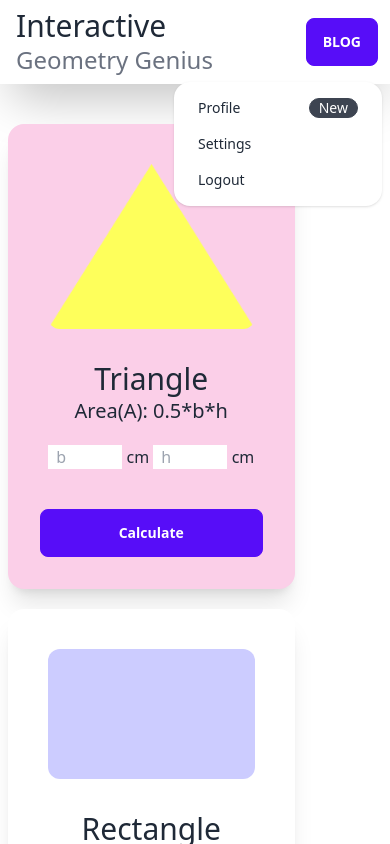
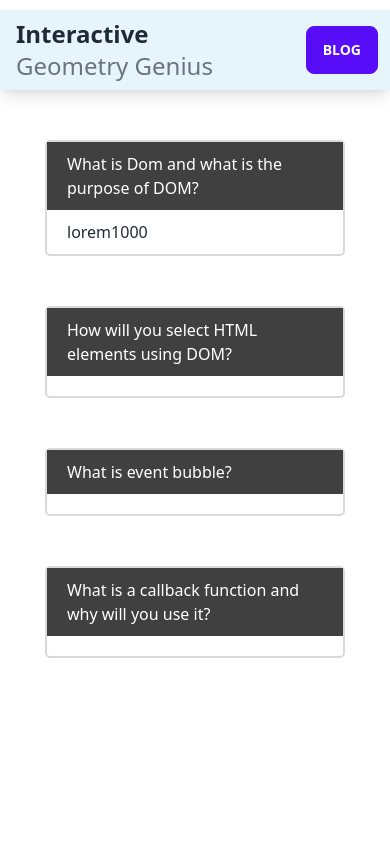
Before and after one commit to shakibul22/Geometry-genius, a plain HTML site: page index.html in a window 390 px wide. Both pictures are taken after a click on the label "BLOG". Shown: the top 844 px of the page. Drawn offline with nearby package versions, Linux system fonts and the light colour scheme.

Commit message:
blog-added

```diff
--- a/index.html
+++ b/index.html
@@ -1,20 +1,24 @@
 <!DOCTYPE html>
 <html lang="en">
+
 <head>
     <meta charset="UTF-8">
     <meta http-equiv="X-UA-Compatible" content="IE=edge">
     <meta name="viewport" content="width=device-width, initial-scale=1.0">
     <title>Geometry-Genius-Resources</title>
     <link href="https://cdn.jsdelivr.net/npm/daisyui@2.50.1/dist/full.css" rel="stylesheet" type="text/css" />
+    <link rel="stylesheet" href="./style.css">
     <script src="https://cdn.tailwindcss.com"></script>
+    <script defer src="js/index.js"></script>
 </head>
+
 <body>
     <header>
-        <div class="navbar bg-base-100 shadow-2xl">
-  <div class="flex-1">
-    <div class="row mx-2">
-        <div class="text-3xl">
-          <h1>Interactive</h1>
+        <div class="navbar bg-base-100 shadow-lg bg-[#1090d81a]" >
+            <div class="flex-1 " >
+                <div class="row mx-2 cursor-pointer" id="header-icon">
+                    <div class="font-bold text-2xl">
+                        <h1  class=" ">Interactive</h1>
                     </div>
                     <div class="text-gray-500 text-2xl">
                         <h3>Geometry Genius</h3>
@@ -24,55 +28,52 @@
             <div class="flex-none gap-2">
                 <div class="dropdown dropdown-end">
                     <div class="dropdown dropdown-open">
-  <label tabindex="0" class="btn btn-primary m-1">Blog</label>
+                        <label tabindex="0" class="btn btn-primary m-1" id="blog-button">Blog</label>
                     </div>
-      <ul tabindex="0" class="mt-3 p-2 shadow menu menu-compact dropdown-content bg-base-100 rounded-box w-52">
-        <li>
-          <a class="justify-between">
-            Profile
-            <span class="badge">New</span>
-          </a>
-        </li>
-        <li><a>Settings</a></li>
-        <li><a>Logout</a></li>
-      </ul>
                 </div>
             </div>
         </div>
     </header>
 
     <main>
-        <section class="mt-10 mx-1 flex flex-col md:flex-row lg:flex-row">
-            <div class="mx-1 grid md:grid-cols-2 lg:grid-cols-3 w-9/12 gap-5">
-                <div class="card w-full bg-base-100 bg-pink-200 shadow-xl">
+        <section class="mt-10 mx-1 flex flex-col md:flex-row lg:flex-row gap-40" id="home-page">
+
+
+            <div class="mx-1 grid md:grid-cols-2 lg:grid-cols-3 w-9/12 gap-5 mx-auto" id="shape-section">
+
+                <!-- Triangle -->
+
+                <div class="card w-full bg-base-100 shadow-xl" id="triangle">
                     <figure class="px-10 pt-10">
                         <img src="images/triangle.png" alt="Triangle" class="rounded-xl" />
                     </figure>
                     <div class="card-body text-center">
                         <div>
-                        <h2 class="text-3xl">Triangle</h2>
-                        <h5 class="text-xl
-                        mb-3">Area(A): <span>0.5*b*h</span> </h5>
+                            <h2 class="font-bold text-2xl" id="triangle-name">Triangle</h2>
+                            <h5 class="text-lg
+                        mb-3" id="triangle-area-field">Area(A): <span> 0.5 x b x h</span> </h5>
                         </div>
                         <div>
-                        <input type="text" class="w-1/3 px-2" placeholder="b"> cm
-                     <input type="text" class="w-1/3 px-2" placeholder="h"> cm
+                            <input type="text" id="triangle-base" class="w-1/3 px-2 bg-slate-200" placeholder="b" > cm
+                            <input type="text" id="triangle-height" class="w-1/3 px-2 bg-slate-200" placeholder="h"> cm
                         </div>
                         <div class="mt-8  btn btn-primary">
-                        <button>Calculate</button>
+                            <button id="triangle-btn">Calculate</button>
                         </div>
                     </div>
                 </div>
 
-                  <div class="card w-full bg-base-100  shadow-xl">
+                <!-- Rectangle -->
+
+                <div class="card w-full bg-base-100  shadow-xl" id="rectangle">
                     <figure class="px-10 pt-10">
-                      <img src="images/rectangle.png" alt="Triangle" class="rounded-xl" />
+                        <img src="images/rectangle.png" alt="Rectangle" class="rounded-xl" />
                     </figure>
                     <div class="card-body text-center">
                         <div>
-                        <h2 class="text-3xl">Rectangle</h2>
+                            <h2 class="font-bold text-2xl">Rectangle</h2>
                             <h5 class="text-xl
-                        mb-3">Area(A): <span>W*l</span> </h5>
+                        mb-3">Area(A): <span> w*l</span> </h5>
                         </div>
                         <div>
                             <input type="text" class="w-1/3 px-2 bg-slate-200 border-2" placeholder="w"> cm
@@ -84,19 +85,21 @@
                     </div>
                 </div>
 
-                  <div class="card w-full bg-base-100 bg-pink-200 shadow-xl">
+                <!-- Parallelogram -->
+
+                <div class="card w-full bg-base-100 bg-white-200 shadow-xl" id="parallelogram">
                     <figure class="px-10 pt-10">
-                      <img src="images/parallelogram.png" alt="Triangle" class="rounded-xl" />
+                        <img src="images/parallelogram.png" alt="Parallelogram" class="rounded-xl" />
                     </figure>
                     <div class="card-body text-center">
                         <div>
-                        <h2 class="text-3xl">Triangle</h2>
+                            <h2 class="font-bold text-2xl">Parallelogram</h2>
                             <h5 class="text-xl
-                        mb-3">Area(A): <span>0.5*b*h</span> </h5>
+                        mb-3">Area(A): 0.5*b*h </h5>
                         </div>
                         <div>
-                        <input type="text" class="w-1/3 px-2" placeholder="b"> cm
-                     <input type="text" class="w-1/3 px-2" placeholder="h"> cm
+                            <input type="text" class="w-1/3 px-2 bg-slate-200" placeholder="b"> cm
+                            <input type="text" class="w-1/3 px-2 bg-slate-200" placeholder="h"> cm
                         </div>
                         <div class="mt-8  btn btn-primary">
                             <button>Calculate</button>
@@ -104,19 +107,21 @@
                     </div>
                 </div>
 
-                  <div class="card w-full bg-base-100 bg-pink-200 shadow-xl">
+                <!-- Rhombus -->
+
+                <div class="card w-full bg-base-100  shadow-xl" id="rhombus">
                     <figure class="px-10 pt-10">
-                      <img src="images/ellipse.png" alt="Triangle" class="rounded-xl" />
+                        <img src="images/rhombus.png" alt="Rhombus" class="rounded-xl" />
                     </figure>
                     <div class="card-body text-center">
                         <div>
-                        <h2 class="text-3xl">Triangle</h2>
+                            <h2 class="font-bold text-2xl">Rhombus</h2>
                             <h5 class="text-xl
-                        mb-3">Area(A): <span>0.5*b*h</span> </h5>
+                        mb-3">Area(A): <span>0.5*d1*d2</span> </h5>
                         </div>
                         <div>
-                        <input type="text" class="w-1/3 px-2" placeholder="b"> cm
-                     <input type="text" class="w-1/3 px-2" placeholder="h"> cm
+                            <input type="text" class="w-1/3 px-2 bg-slate-200" placeholder="d1"> cm
+                            <input type="text" class="w-1/3 px-2 bg-slate-200" placeholder="d2"> cm
                         </div>
                         <div class="mt-8  btn btn-primary">
                             <button>Calculate</button>
@@ -124,39 +129,21 @@
                     </div>
                 </div>
 
-                  <div class="card w-full bg-base-100 bg-pink-200 shadow-xl">
+                <!-- Pentagon -->
+
+                <div class="card w-full bg-base-100  shadow-xl" id="pentagon">
                     <figure class="px-10 pt-10">
-                      <img src="images/rhombus.png" alt="Triangle" class="rounded-xl" />
+                        <img src="images/pentagon.png" alt="Pentagone" class="rounded-xl" />
                     </figure>
                     <div class="card-body text-center">
                         <div>
-                        <h2 class="text-3xl">Triangle</h2>
+                            <h2 class="font-bold text-2xl">Pentagon</h2>
                             <h5 class="text-xl
-                        mb-3">Area(A): <span>0.5*b*h</span> </h5>
+                        mb-3">Area(A): 0.5*p*b </h5>
                         </div>
                         <div>
-                        <input type="text" class="w-1/3 px-2" placeholder="b"> cm
-                     <input type="text" class="w-1/3 px-2" placeholder="h"> cm
-                      </div>
-                      <div class="mt-8  btn btn-primary">
-                        <button>Calculate</button>
-                    </div>
-                    </div>
-                  </div>
-
-                  <div class="card w-full bg-base-100 bg-pink-200 shadow-xl">
-                    <figure class="px-10 pt-10">
-                      <img src="images/pentagon.png" alt="Triangle" class="rounded-xl" />
-                    </figure>
-                    <div class="card-body text-center">
-                     <div>
-                        <h2 class="text-3xl">Triangle</h2>
-                        <h5 class="text-xl
-                        mb-3">Area(A): <span>0.5*b*h</span> </h5>
-                     </div>
-                      <div>
-                        <input type="text" class="w-1/3 px-2" placeholder="b"> cm
-                     <input type="text" class="w-1/3 px-2" placeholder="h"> cm
+                            <input type="text" class="w-1/3 px-2 bg-slate-200" placeholder="p"> cm
+                            <input type="text" class="w-1/3 px-2 bg-slate-200" placeholder="b"> cm
                         </div>
                         <div class="mt-8  btn btn-primary">
                             <button>Calculate</button>
@@ -165,14 +152,72 @@
 
                 </div>
 
+                <!-- Ellipse -->
+
+                <div class="card w-full bg-base-100  shadow-xl" id="ellipse">
+                    <figure class="px-10 pt-10">
+                        <img src="images/ellipse.png" alt="Ellipse" class="rounded-xl" />
+                    </figure>
+                    <div class="card-body text-center">
+                        <div>
+                            <h2 class="font-bold text-2xl">Ellipse</h2>
+                            <h5 class="text-xl
+                        mb-3">Area(A): <span>3.1416*b*h</span> </h5>
                         </div>
                         <div>
-               <div>
-                <h4></h4>
+                            <input type="text" class="w-1/3 px-2 bg-slate-200" placeholder="a"> cm
+                            <input type="text" class="w-1/3 px-2 bg-slate-200" placeholder="b"> cm
+                        </div>
+                        <div class="mt-8  btn btn-primary">
+                            <button>Calculate</button>
+                        </div>
+                    </div>
+                </div>
+            </div>
+
+            <!-- Area Calculation -->
+            <div class="area-section" id="area">
+                <div class="card w-full bg-base-200 shadow-xl">
+                    <div class="card-body text-center">
+                        <h2> Area Calculation</h2>
+
+                    </div>
+                </div>
+            </div>
+            </div>
+        </section>
+
+        <section id="blogs">
+
+            <div class="question-container">
+                <!-- 1st question -->
+                <div class="question">
+                    <h2>What is Dom and what is the purpose of DOM?</h2>
+                    <p>lorem1000</p>
+                </div>
+
+                <!-- 2nd  question -->
+                <div class="question">
+                    <h2>How will you select HTML elements using DOM?</h2>
+                    <p></p>
+                </div>
+
+                <!-- 3rd  question -->
+                <div class="question">
+                    <h2>What is event bubble?</h2>
+                    <p></p>
+                </div>
+
+                <!-- 4th question -->
+                <div class="question">
+                    <h2>What is a callback function and why will you use it?</h2>
+                    <p></p>
                 </div>
             </div>
 
         </section>
+
     </main>
 </body>
+
 </html>
--- a/js/index.js
+++ b/js/index.js
@@ -0,0 +1,30 @@
+document.getElementById('blog-button').addEventListener('click', ()=>{
+    document.getElementById('home-page').style.display= 'none';
+    document.getElementById('blogs').style.display= 'block';
+
+})
+document.getElementById('header-icon').addEventListener('click', ()=>{
+    document.getElementById('home-page').style.display= 'flex';
+    document.getElementById('blogs').style.display= 'none';
+
+})
+
+document.getElementById('triangle-btn').addEventListener('click', () => {
+    const sd = getData('triangle-name','triangle-base','triangle-height')
+    const area= 0.5*sd.firstInputValue*sd.secondInputValue;
+
+})
+
+function getData(id1, id2, id3) {
+
+    const shapeName = document.getElementById(id1).innerText;
+    const firstInputValue = document.getElementById(id2).value;
+    const secondInputValue = document.getElementById(id3).value;
+
+    const sd = {
+      shapeName: shapeName,
+      firstInputValue: firstInputValue,
+      secondInputValue: secondInputValue,
+    };
+    return sd;
+  }
--- /dev/null
+++ b/style.css
@@ -0,0 +1,43 @@
+body{
+    margin: 20px 40px !important;
+}
+
+input{
+    border: none;
+}
+
+#blogs{
+    display: none;
+}
+
+.question-container div{
+    margin:0 auto ;
+    margin-top:50px;
+    border: 2px solid rgba(0,0,0,0.15);
+    width: 550px;
+    border-radius: 5px;
+}
+
+.question-container div h2,.question-container div p{
+    padding: 10px 20px;
+
+}
+
+.question-container div:hover h2{
+    background-color: rgba(0,0,0,0.75);
+    color: white;
+}
+
+@media screen and (max-width:688px){
+    body{
+        margin: 10px 0px !important;
+    }
+    .question-container div{
+        width: 300px;
+    }
+
+    .question-container div h2{
+        background-color: rgba(0,0,0,0.75);
+        color: white;
+    }
+}
```
Lines whose indentation alone changed are shown as unchanged.
